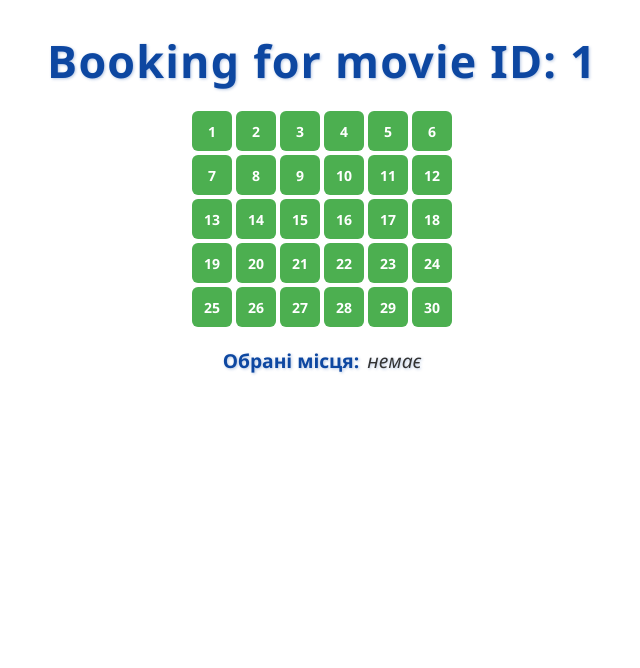
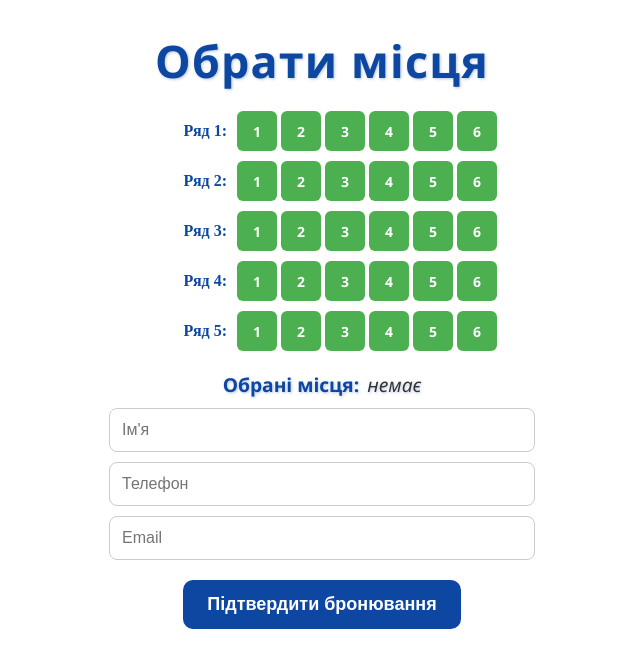
Before and after one commit to dyrachokk/cinemabooking, a React (Create React App) app: page /booking/1 in a window 1280 px wide. Shown: the top 668 px of the page, without its empty margins (318-958 px from the left). Built offline with nearby package versions, Linux system fonts and the light colour scheme.

Commit message:
Доробляв компоненти

```diff
--- a/src/App.jsx
+++ b/src/App.jsx
@@ -1,13 +1,18 @@
 import { Routes, Route } from 'react-router-dom';
 import Home from './pages/Home';
 import Booking from './pages/Booking';
+import { ToastContainer } from 'react-toastify';
+import 'react-toastify/dist/ReactToastify.css';
 
 const App = () => {
   return (
-    <Routes>
-      <Route path="/" element={<Home />} />
-      <Route path="/booking/:id" element={<Booking />} />
-    </Routes>
+    <>
+      <Routes>
+        <Route path="/" element={<Home />} />
+        <Route path="/booking/:id" element={<Booking />} />
+      </Routes>
+      <ToastContainer position="top-right" autoClose={3000} />
+    </>
   );
 };
 
--- a/src/components/CinemaHall.jsx
+++ b/src/components/CinemaHall.jsx
@@ -1,37 +1,53 @@
 import { useState } from 'react';
 
 const CinemaHall = () => {
-  const totalSeats = 30;
+  const rows = 5;
+  const seatsPerRow = 6;
   const [selectedSeats, setSelectedSeats] = useState([]);
 
-  const toggleSeat = (seat) => {
+  const toggleSeat = (row, seat) => {
+    const seatId = `${row}-${seat}`;
     setSelectedSeats((prev) =>
-      prev.includes(seat)
-        ? prev.filter((s) => s !== seat)
-        : [...prev, seat]
+      prev.includes(seatId)
+        ? prev.filter((s) => s !== seatId)
+        : [...prev, seatId]
     );
   };
 
   return (
     <div>
       <div className="hall">
-        {[...Array(totalSeats)].map((_, i) => {
-          const seat = i + 1;
-          const selected = selectedSeats.includes(seat);
+        {[...Array(rows)].map((_, rowIndex) => (
+          <div key={rowIndex} className="row-block">
+            <div className="row-label">Ряд {rowIndex + 1}:</div>
+            <div className="row-seats">
+              {[...Array(seatsPerRow)].map((_, seatIndex) => {
+                const row = rowIndex + 1;
+                const seat = seatIndex + 1;
+                const seatId = `${row}-${seat}`;
+                const selected = selectedSeats.includes(seatId);
+
                 return (
                   <div
-              key={seat}
+                    key={seatId}
                     className={`seat ${selected ? 'selected' : ''}`}
-              onClick={() => toggleSeat(seat)}
+                    onClick={() => toggleSeat(row, seat)}
                   >
                     {seat}
                   </div>
                 );
               })}
             </div>
+          </div>
+        ))}
+      </div>
       <div className="selected-seats-label">
         Обрані місця:
-        <span>{selectedSeats.length > 0 ? selectedSeats.join(', ') : 'немає'}</span>
+        <span>
+          {selectedSeats.length > 0
+            ? selectedSeats.map(s => `Ряд ${s.split('-')[0]}, Місце ${s.split('-')[1]}`).join(', ')
+            : 'немає'}
+        </span>
       </div>
     </div>
   );
--- a/src/components/MovieCard.jsx
+++ b/src/components/MovieCard.jsx
@@ -3,12 +3,14 @@ import { Link } from 'react-router-dom';
 const MovieCard = ({ movie }) => {
   return (
     <div className="movie-card">
-      <img src={movie.poster} alt={movie.title} />
-      <h2>{movie.title}</h2>
-      <p>{movie.genre}</p>
-      <Link to={`/booking/${movie.id}`}>
-        <button>Забронювати</button>
-      </Link>
+      <img src={movie.poster} alt={movie.title} className="movie-poster" />
+      <div className="movie-info">
+        <h2>{movie.title}</h2>
+        <p>{movie.genre}</p>
+        <Link to={`/booking/${movie.id}`}>
+          <button className="book-button">Забронювати</button>
+        </Link>
+      </div>
     </div>
   );
 };
--- a/src/index.css
+++ b/src/index.css
@@ -12,7 +12,7 @@ h1 {
   margin-bottom: 20px;
   font-weight: 800;
   font-size: 2.8rem;
-  color: #0d47a1; /* глибокий синій */
+  color: #0d47a1;
   text-align: center;
   text-shadow: 1px 1px 3px rgba(13, 71, 161, 0.3);
   letter-spacing: 1.2px;
@@ -111,14 +111,29 @@ h1 {
   }
 }
 
-/* Сітка кінозалу */
-.hall {
-  display: grid;
-  grid-template-columns: repeat(6, 40px); /* 6 місць в ряд */
-  gap: 4px; /* менший відступ для щільності */
-  margin: 20px auto; /* центр по горизонталі */
-  justify-content: center; /* центрування сітки */
-  width: max-content; /* ширина під контент */
+/* --- НОВИЙ макет залу з рядами та місцями --- */
+
+/* Один блок ряду */
+.row-block {
+  display: flex;
+  align-items: center;
+  margin-bottom: 10px;
+  justify-content: center;
+  gap: 10px;
+}
+
+/* Текст "Ряд 1:", "Ряд 2:", ... */
+.row-label {
+  font-weight: bold;
+  color: #0d47a1;
+  width: 80px;
+  text-align: right;
+}
+
+/* Місця в ряд */
+.row-seats {
+  display: flex;
+  gap: 4px;
 }
 
 /* Окреме місце */
@@ -163,9 +178,72 @@ h1 {
   width: 100%;
   max-width: 400px;
 }
+
 .selected-seats-label span {
   font-weight: 400;
   color: #333;
   margin-left: 8px;
   font-style: italic;
 }
+
+.book-button {
+  background-color: #0d47a1;
+  color: white;
+  padding: 14px 28px;
+  font-size: 1.1rem;
+  font-weight: bold;
+  border: none;
+  border-radius: 30px;
+  cursor: pointer;
+  box-shadow: 0 4px 10px rgba(13, 71, 161, 0.3);
+  transition: background-color 0.3s ease, transform 0.2s ease, box-shadow 0.3s ease;
+  font-family: 'Segoe UI', Tahoma, Geneva, Verdana, sans-serif;
+  display: block;
+  margin: 30px auto 0;
+}
+
+.book-button:hover {
+  background-color: #1565c0;
+  transform: translateY(-2px);
+  box-shadow: 0 8px 16px rgba(13, 71, 161, 0.4);
+}
+
+.book-button:active {
+  transform: scale(0.97);
+  box-shadow: 0 2px 6px rgba(13, 71, 161, 0.6);
+}
+
+.seat.booked {
+  background-color: #f44336;
+  cursor: not-allowed;
+}
+
+.form input {
+  display: block;
+  width: 100%;
+  max-width: 400px;
+  margin: 10px auto;
+  padding: 12px;
+  font-size: 16px;
+  border-radius: 8px;
+  border: 1px solid #ccc;
+}
+
+.confirm-button {
+  display: block;
+  margin: 20px auto;
+  background-color: #0d47a1;
+  color: white;
+  padding: 14px 24px;
+  font-size: 18px;
+  border: none;
+  border-radius: 10px;
+  font-weight: 600;
+  cursor: pointer;
+  transition: 0.3s;
+}
+
+.confirm-button:hover {
+  background-color: #1976d2;
+  transform: scale(1.05);
+}
--- a/src/pages/Booking.jsx
+++ b/src/pages/Booking.jsx
@@ -1,13 +1,52 @@
 import { useParams } from 'react-router-dom';
+import { useState, useEffect } from 'react';
+import { BookingService } from '../services/BookingService';
 import CinemaHall from '../components/CinemaHall';
+import { toast } from 'react-toastify';
+import 'react-toastify/dist/ReactToastify.css';
 
 const Booking = () => {
   const { id } = useParams();
+  const [selectedSeats, setSelectedSeats] = useState([]);
+  const [bookedSeats, setBookedSeats] = useState([]);
+  const [form, setForm] = useState({ name: '', phone: '', email: '' });
+
+  useEffect(() => {
+    const seats = BookingService.getSeatsByMovieId(id);
+    setBookedSeats(seats);
+  }, [id]);
+
+  const handleInputChange = e => {
+    setForm({ ...form, [e.target.name]: e.target.value });
+  };
+
+  const handleBooking = () => {
+    const { name, phone, email } = form;
+
+    if (!name || !phone || !email || !/^[\w-.]+@([\w-]+\.)+[\w-]{2,4}$/.test(email)) {
+      toast.error('Будь ласка, заповніть всі поля коректно');
+      return;
+    }
+
+    BookingService.saveBooking(id, selectedSeats, form);
+    toast.success('Бронювання успішно збережено!');
+    setSelectedSeats([]);
+  };
 
   return (
-    <div className="container">
-      <h1>Booking for movie ID: {id}</h1>
-      <CinemaHall />
+    <div className="booking-page">
+      <h1>Обрати місця</h1>
+      <CinemaHall
+        selectedSeats={selectedSeats}
+        setSelectedSeats={setSelectedSeats}
+        bookedSeats={bookedSeats}
+      />
+      <div className="form">
+        <input name="name" placeholder="Ім'я" value={form.name} onChange={handleInputChange} />
+        <input name="phone" placeholder="Телефон" value={form.phone} onChange={handleInputChange} />
+        <input name="email" placeholder="Email" value={form.email} onChange={handleInputChange} />
+        <button className="confirm-button" onClick={handleBooking}>Підтвердити бронювання</button>
+      </div>
     </div>
   );
 };
--- /dev/null
+++ b/src/services/BookingService.js
@@ -0,0 +1,21 @@
+const STORAGE_KEY = 'bookings';
+
+export const BookingService = {
+  getBookings() {
+    const data = localStorage.getItem(STORAGE_KEY);
+    return data ? JSON.parse(data) : {};
+  },
+
+  getSeatsByMovieId(movieId) {
+    const data = this.getBookings();
+    return data[movieId] || [];
+  },
+
+  saveBooking(movieId, seats, userData) {
+    const data = this.getBookings();
+    data[movieId] = [...(data[movieId] || []), ...seats];
+    localStorage.setItem(STORAGE_KEY, JSON.stringify(data));
+
+    console.log('Дані користувача:', userData);
+  }
+};
```
Lines whose indentation alone changed are shown as unchanged.
